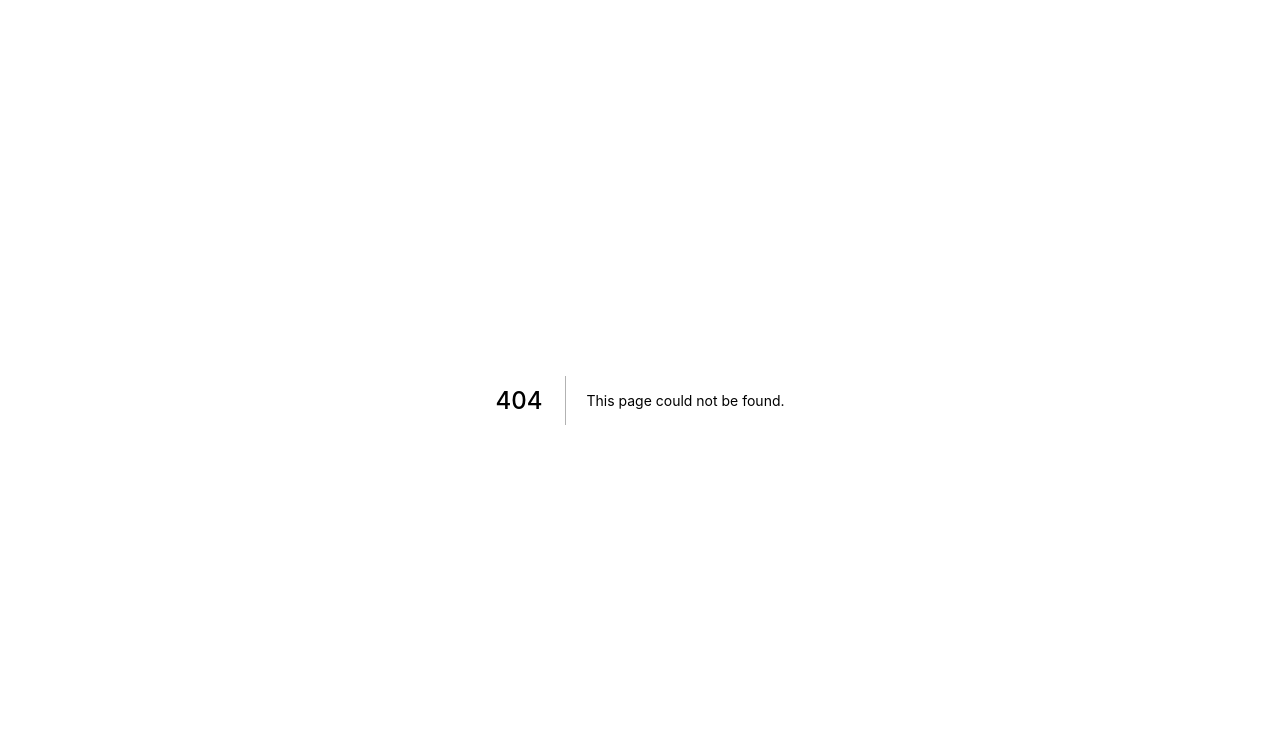
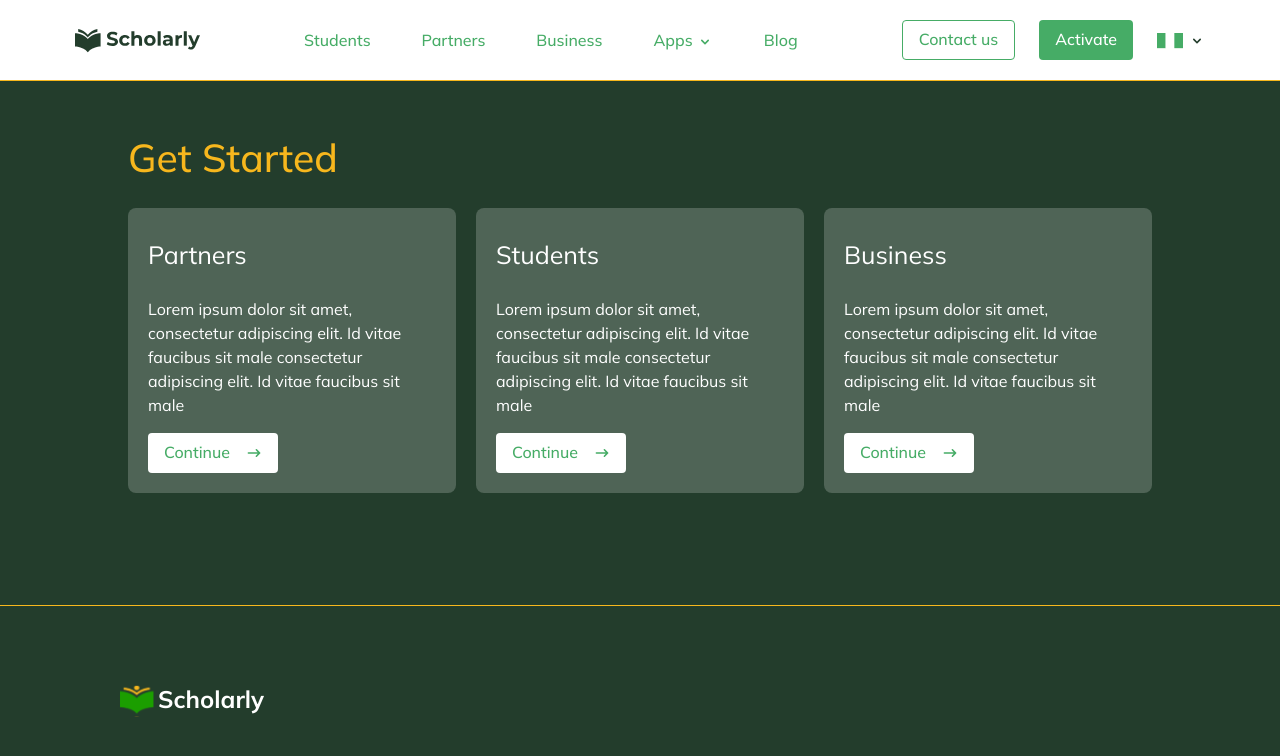
Before and after one commit to kinglighthill/scholarly-website, a Next.js app: page /get-started in a window 1280 px wide. Before the commit this address had no page. Shown: the top 756 px of the page. Built offline with nearby package versions, Linux system fonts and the light colour scheme.

Commit message:
Create Get Started page

```diff
--- /dev/null
+++ b/pages/get-started/index.tsx
@@ -0,0 +1,34 @@
+import { Box, Stack, Text } from "@chakra-ui/react";
+import Head from "next/head";
+import GetStartedCard from "../../components/get_started/Card";
+import Footer from "../../components/reusables/Footer";
+import Navbar from "../../components/reusables/Navbar";
+import { GetStartedCardProps } from "../../types/components/get_started/card";
+
+const getStartedOptions: GetStartedCardProps[] = [
+  { title: "Partners", description: "Lorem ipsum dolor sit amet, consectetur adipiscing elit. Id vitae faucibus sit male consectetur adipiscing elit. Id vitae faucibus sit male", btnHref: "/partners" },
+  { title: "Students", description: "Lorem ipsum dolor sit amet, consectetur adipiscing elit. Id vitae faucibus sit male consectetur adipiscing elit. Id vitae faucibus sit male", btnHref: "/students" },
+  { title: "Business", description: "Lorem ipsum dolor sit amet, consectetur adipiscing elit. Id vitae faucibus sit male consectetur adipiscing elit. Id vitae faucibus sit male", btnHref: "/business" },
+]
+
+export default function GetStarted() {
+  return (
+    <div>
+      <Head>
+        <title>Scholarly Africa | Get Started</title>
+      </Head>
+      <Navbar />
+
+      <Box as="section" bg="brand.lime.700" m="auto" px={[5, "10%"]} pt={12} pb={28} borderBottom="1px solid" borderColor="brand.yellow">
+        <Text as="h1" mb={5} color="brand.yellow" fontSize={39} fontWeight="medium">Get Started</Text>
+        <Stack direction={["column", "row"]} spacing={5}>
+          {getStartedOptions.map((option, index) => (
+            <GetStartedCard key={index} title={option.title} description={option.description} btnHref={option.btnHref} />
+          ))}
+        </Stack>
+      </Box>
+
+      <Footer />
+    </div>
+  )
+}
```
